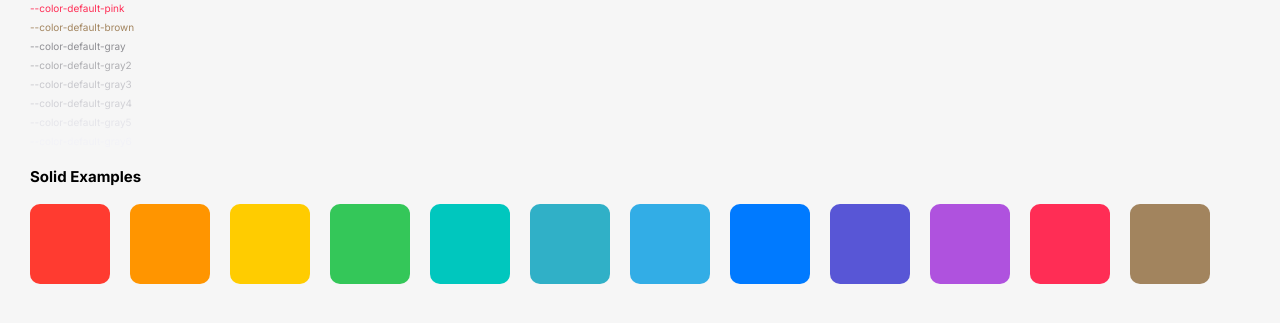
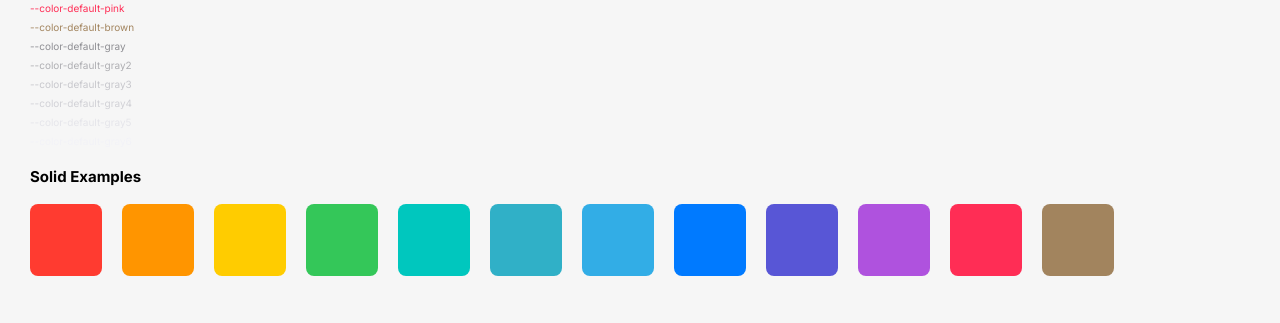
Before and after one commit to matiuschristov/suitam-education, a Django app: page /test/color-scheme/ in a window 1280 px wide. Shown: the part 297-620 px from the top of the page. Run offline with Django 5.2, Linux system fonts and the light colour scheme.

Commit message:
style(css): update the color-scheme-block size and border-radius

```diff
--- a/static/extra.css
+++ b/static/extra.css
@@ -14,7 +14,7 @@
 }
 
 .color-scheme-block {
-    width: 80px;
-    height: 80px;
-    border-radius: 10px;
+    width: 72px;
+    height: 72px;
+    border-radius: 8px;
 }
```
